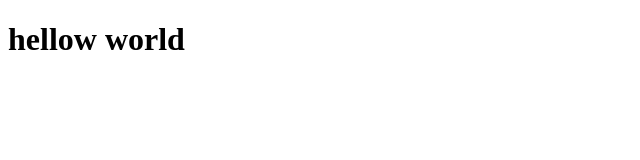
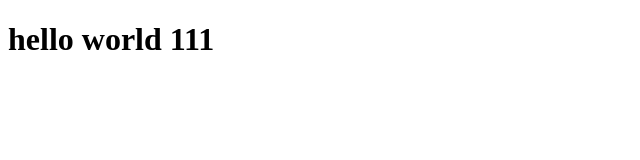
Before and after one commit to kunal9430/Argsoft-Solutions, a React (Vite) app: page / in a window 1280 px wide. Shown: the top 160 px of the page, without its empty margins (0-640 px from the left). Built offline with nearby package versions, Linux system fonts and the light colour scheme.

Commit message:
changed main details

```diff
--- a/src/App.jsx
+++ b/src/App.jsx
@@ -1,7 +1,7 @@
 function App() {
    return (
     <>
-      <h1>hellow world</h1>
+      <h1>hello world 111</h1>
     </>
   )
 }
```
